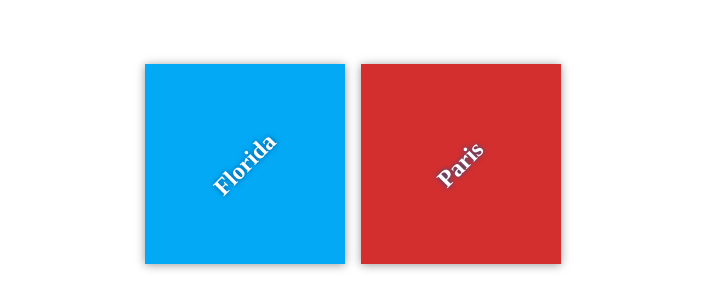
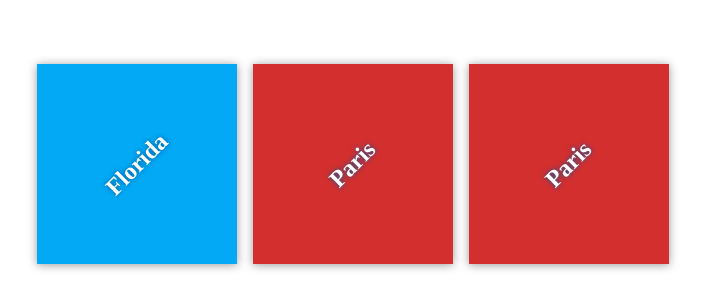
Before and after one commit to abdrb/my-travel-plans, a plain HTML site: page index.html in a window 1280 px wide. Shown: the part 236-544 px from the top of the page, without its empty margins (287-992 px from the left). Drawn offline with Linux system fonts and the light colour scheme; files that its build step writes are made by us from their sources.

Commit message:
add paris2

```diff
--- a/index.html
+++ b/index.html
@@ -17,6 +17,9 @@
             <div class="destination" id="paris">
                 <h2>Paris</h2>
             </div>
+            <div class="destination" id="paris">
+                <h2>Paris</h2>
+            </div>
         </div>
     </div>
 
```
